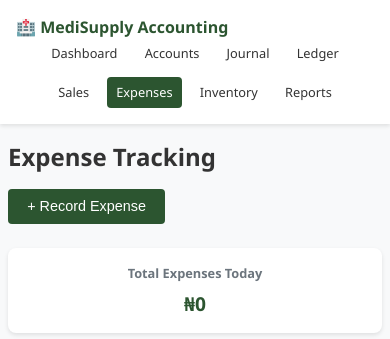
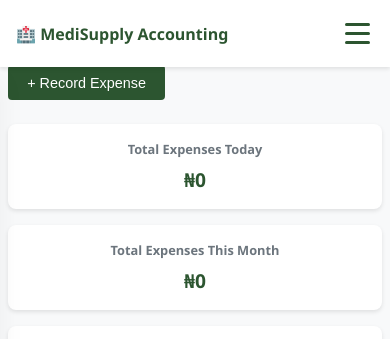
Before and after one commit to BigBen98thousand/MediSupply-automation-system, a plain HTML site: page expenses.html in a window 390 px wide. Shown: the top 339 px of the page. Drawn offline with Linux system fonts and the light colour scheme; no server answers.

Commit message:
Update expenses.html

```diff
--- a/expenses.html
+++ b/expenses.html
@@ -14,12 +14,120 @@
             --success: #28a745; --warning: #ffc107; --danger: #dc3545;
         }
         body { font-family: 'Segoe UI', Tahoma, Geneva, Verdana, sans-serif; background-color: #f8f9fa; color: var(--text); }
-        .navbar { background: white; box-shadow: 0 2px 4px rgba(0,0,0,0.1); padding: 1rem; }
-        .nav-container { max-width: 1400px; margin: 0 auto; display: flex; justify-content: space-between; align-items: center; flex-wrap: wrap; }
-        .nav-logo h1 { color: var(--primary); font-size: 1.2rem; }
-        .nav-menu { display: flex; gap: 0.5rem; flex-wrap: wrap; }
-        .nav-link { text-decoration: none; color: var(--text); padding: 0.5rem 0.75rem; border-radius: 4px; transition: all 0.3s ease; font-size: 0.9rem; }
-        .nav-link:hover, .nav-link.active { background: var(--primary); color: white; }
+        /* Updated Navigation with Hamburger */
+.navbar {
+    background: white;
+    box-shadow: 0 2px 4px rgba(0,0,0,0.1);
+    padding: 1rem;
+    position: fixed;
+    top: 0;
+    width: 100%;
+    z-index: 1000;
+}
+
+.nav-container {
+    max-width: 1400px;
+    margin: 0 auto;
+    display: flex;
+    justify-content: space-between;
+    align-items: center;
+    flex-wrap: wrap;
+}
+
+.nav-logo h1 {
+    color: var(--primary);
+    font-size: 1.2rem;
+}
+
+.nav-menu {
+    display: flex;
+    gap: 0.5rem;
+    flex-wrap: wrap;
+}
+
+.nav-link {
+    text-decoration: none;
+    color: var(--text);
+    padding: 0.5rem 0.75rem;
+    border-radius: 4px;
+    transition: all 0.3s ease;
+    font-size: 0.9rem;
+}
+
+.nav-link:hover, .nav-link.active {
+    background: var(--primary);
+    color: white;
+}
+
+/* Hamburger Menu */
+.hamburger {
+    display: none;
+    flex-direction: column;
+    cursor: pointer;
+    padding: 0.25rem;
+}
+
+.hamburger span {
+    width: 25px;
+    height: 3px;
+    background: var(--primary);
+    margin: 3px 0;
+    transition: 0.3s;
+    border-radius: 2px;
+}
+
+/* Mobile Styles */
+@media (max-width: 768px) {
+    .hamburger {
+        display: flex;
+    }
+
+    .nav-menu {
+        position: fixed;
+        left: -100%;
+        top: 70px;
+        flex-direction: column;
+        background: white;
+        width: 100%;
+        text-align: center;
+        transition: 0.3s;
+        box-shadow: 0 10px 27px rgba(0,0,0,0.05);
+        padding: 2rem 0;
+        gap: 0;
+    }
+
+    .nav-menu.active {
+        left: 0;
+    }
+
+    .nav-link {
+        display: block;
+        padding: 1rem;
+        border-bottom: 1px solid var(--border);
+        border-radius: 0;
+    }
+
+    .nav-link:hover, .nav-link.active {
+        background: var(--primary);
+        color: white;
+    }
+
+    .hamburger.active span:nth-child(1) {
+        transform: rotate(-45deg) translate(-5px, 6px);
+    }
+
+    .hamburger.active span:nth-child(2) {
+        opacity: 0;
+    }
+
+    .hamburger.active span:nth-child(3) {
+        transform: rotate(45deg) translate(-5px, -6px);
+    }
+}
+
+.main-content {
+    margin-top: 80px; /* Account for fixed navbar */
+        }
         .main-content { max-width: 1400px; margin: 1rem auto; padding: 0 1rem; }
         .table-container { background: white; border-radius: 8px; box-shadow: 0 2px 4px rgba(0,0,0,0.1); overflow: hidden; overflow-x: auto; }
         .data-table { width: 100%; border-collapse: collapse; min-width: 700px; }
@@ -54,15 +162,22 @@
 <nav class="navbar">
     <div class="nav-container">
         <div class="nav-logo"><h1>🏥 MediSupply Accounting</h1></div>
-            <div class="nav-menu">
+
+        <div class="nav-menu" id="nav-menu">
             <a href="index.html" class="nav-link">Dashboard</a>
             <a href="chart-of-accounts.html" class="nav-link">Accounts</a>
             <a href="journal-entries.html" class="nav-link">Journal</a>
             <a href="general-ledger.html" class="nav-link">Ledger</a>
             <a href="invoices.html" class="nav-link">Sales</a>
-                <a href="expenses.html" class="nav-link active">Expenses</a>
+            <a href="expenses.html" class="nav-link">Expenses</a>
             <a href="inventory.html" class="nav-link">Inventory</a>
             <a href="financial-reports.html" class="nav-link">Reports</a>
+        </div>
+
+        <div class="hamburger" id="hamburger">
+            <span></span>
+            <span></span>
+            <span></span>
         </div>
     </div>
 </nav>
@@ -367,6 +482,46 @@
             loadExpenses();
             loadExpenseStats();
         });
+
+        // Hamburger menu functionality
+document.addEventListener('DOMContentLoaded', function() {
+    const hamburger = document.getElementById('hamburger');
+    const navMenu = document.getElementById('nav-menu');
+
+    if (hamburger && navMenu) {
+        hamburger.addEventListener('click', function() {
+            hamburger.classList.toggle('active');
+            navMenu.classList.toggle('active');
+        });
+
+        // Close menu when clicking on a link
+        const navLinks = document.querySelectorAll('.nav-link');
+        navLinks.forEach(link => {
+            link.addEventListener('click', function() {
+                hamburger.classList.remove('active');
+                navMenu.classList.remove('active');
+            });
+        });
+
+        // Close menu when clicking outside
+        document.addEventListener('click', function(event) {
+            if (!navMenu.contains(event.target) && !hamburger.contains(event.target)) {
+                hamburger.classList.remove('active');
+                navMenu.classList.remove('active');
+            }
+        });
+    }
+
+    // Set active link based on current page
+    const currentPage = window.location.pathname.split('/').pop() || 'index.html';
+    const navLinks = document.querySelectorAll('.nav-link');
+    navLinks.forEach(link => {
+        const linkPage = link.getAttribute('href');
+        if (linkPage === currentPage) {
+            link.classList.add('active');
+        }
+    });
+});
     </script>
 </body>
   </html>
```
Lines whose indentation alone changed are shown as unchanged.
